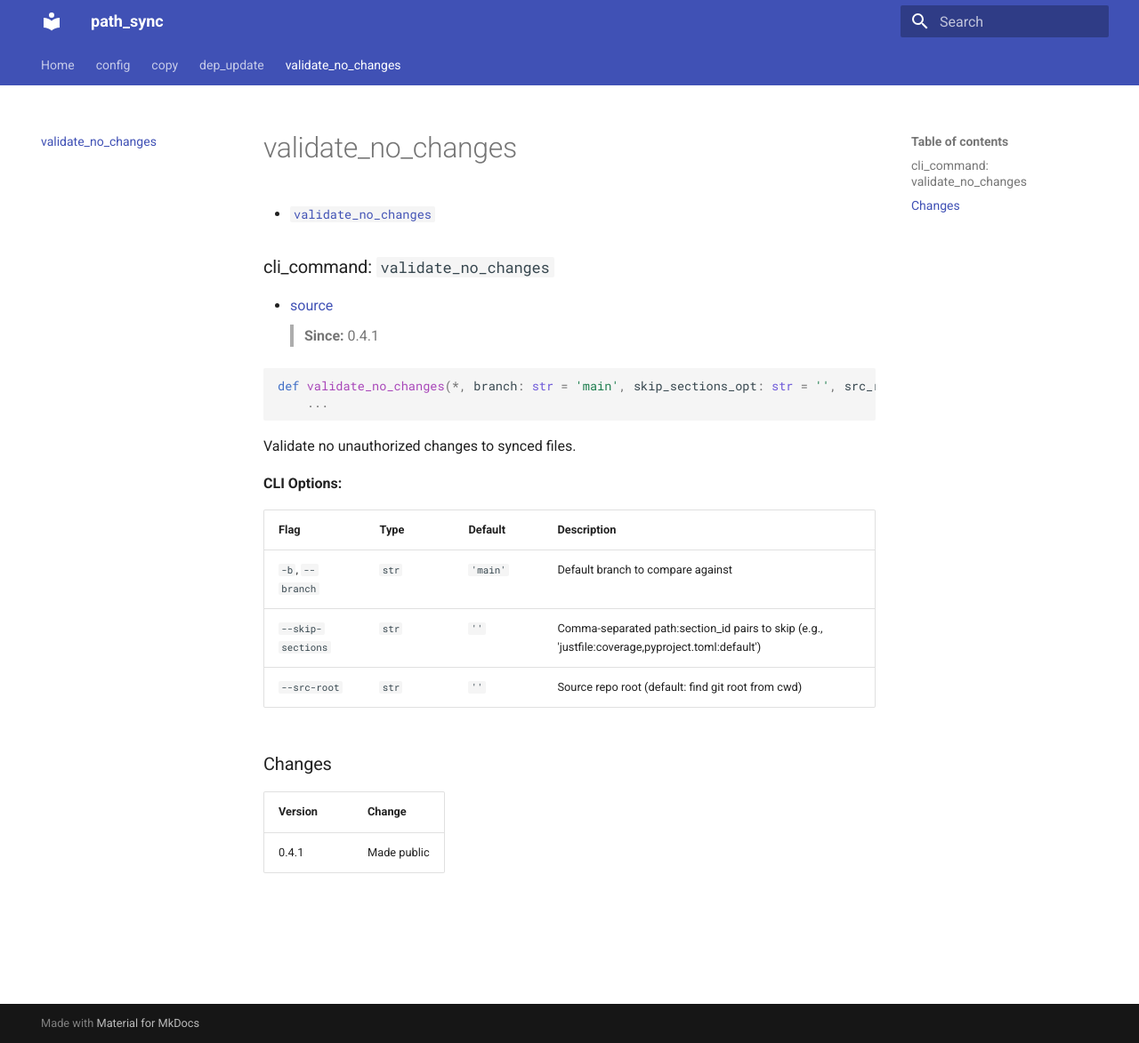
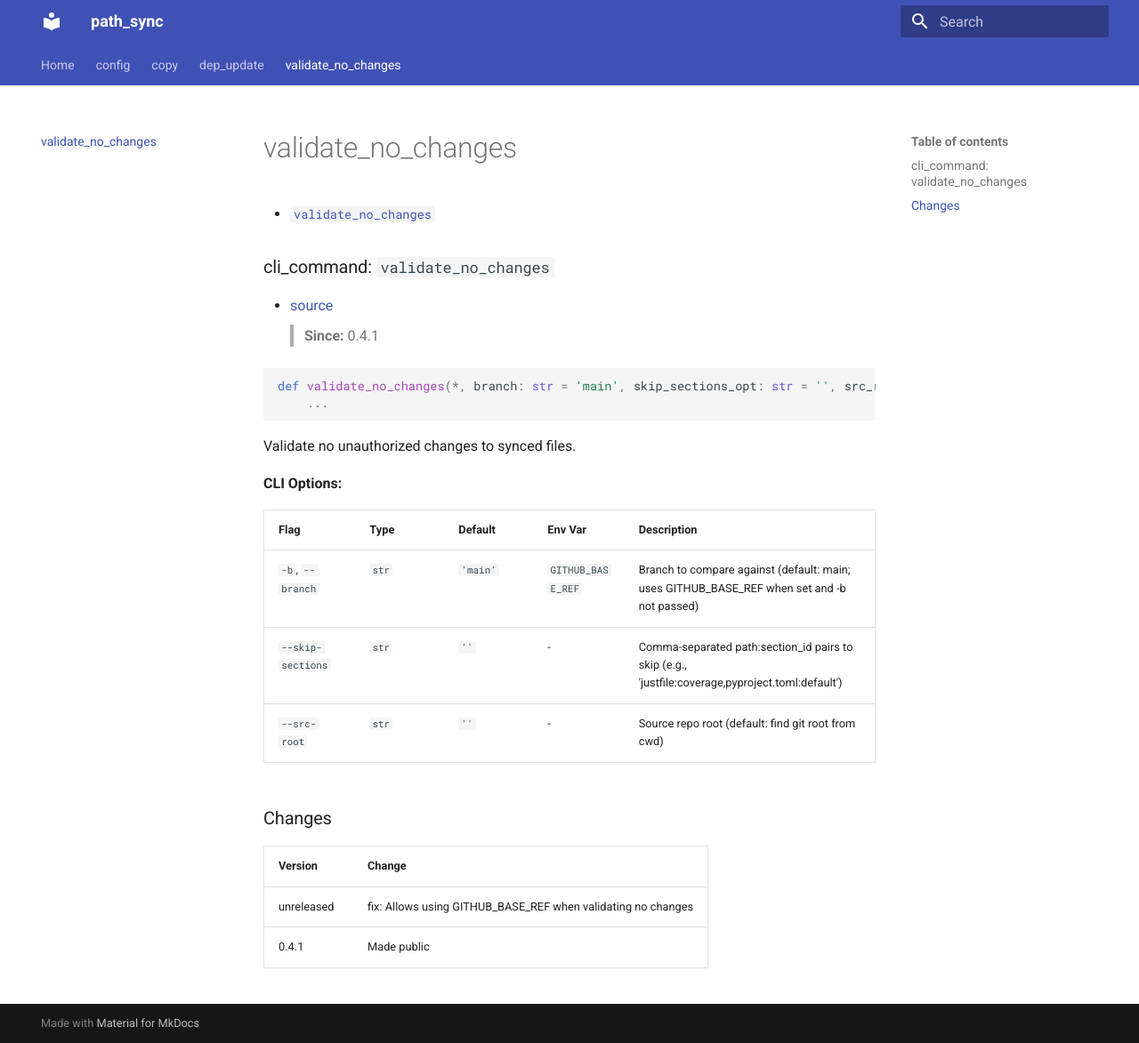
Before and after one commit to EspenAlbert/path-sync, an MkDocs documentation site: the page built from docs/validate_no_changes/index.md, in a window 1280 px wide and 1173 px high. Shown: the whole window at 89% size. Built offline with MkDocs 1.6.1 and Material for MkDocs 9.7.7, drawn with Linux system fonts in a browser that asks for light colours.

Commit message:
chore: regen

```diff
--- a/docs/validate_no_changes/index.md
+++ b/docs/validate_no_changes/index.md
@@ -23,15 +23,16 @@ Validate no unauthorized changes to synced files.
 
 **CLI Options:**
 
-| Flag | Type | Default | Description |
-|---|---|---|---|
-| `-b`, `--branch` | `str` | `'main'` | Default branch to compare against |
-| `--skip-sections` | `str` | `''` | Comma-separated path:section_id pairs to skip (e.g., 'justfile:coverage,pyproject.toml:default') |
-| `--src-root` | `str` | `''` | Source repo root (default: find git root from cwd) |
+| Flag | Type | Default | Env Var | Description |
+|---|---|---|---|---|
+| `-b`, `--branch` | `str` | `'main'` | `GITHUB_BASE_REF` | Branch to compare against (default: main; uses GITHUB_BASE_REF when set and -b not passed) |
+| `--skip-sections` | `str` | `''` | - | Comma-separated path:section_id pairs to skip (e.g., 'justfile:coverage,pyproject.toml:default') |
+| `--src-root` | `str` | `''` | - | Source repo root (default: find git root from cwd) |
 
 ### Changes
 
 | Version | Change |
 |---------|--------|
+| unreleased | fix: Allows using GITHUB_BASE_REF when validating no changes |
 | 0.4.1 | Made public |
 <!-- === OK_EDIT: pkg-ext validate_no_changes_def === -->
```
Also changed, not shown: docs/index.md (+3 -1 lines), 1 other file.
